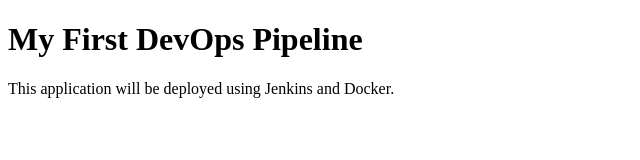
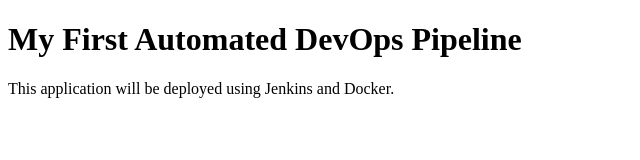
Before and after one commit to Arya01010101/devops-project, a plain HTML site: page index.html in a window 1280 px wide. Shown: the whole page, without its empty margins (0-640 px from the left). Drawn offline with Linux system fonts and the light colour scheme.

Commit message:
testing the jenkins fetching changes

```diff
--- a/index.html
+++ b/index.html
@@ -6,7 +6,7 @@
     <title>My DevOps Project</title>
 </head>
 <body>
-    <h1>My First DevOps Pipeline</h1>
+    <h1>My First Automated DevOps Pipeline</h1>
     <p>This application will be deployed using Jenkins and Docker.</p>
 </body>
 </html>
```
